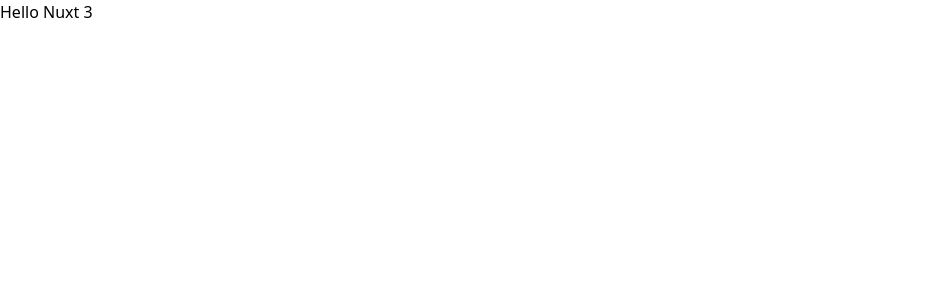
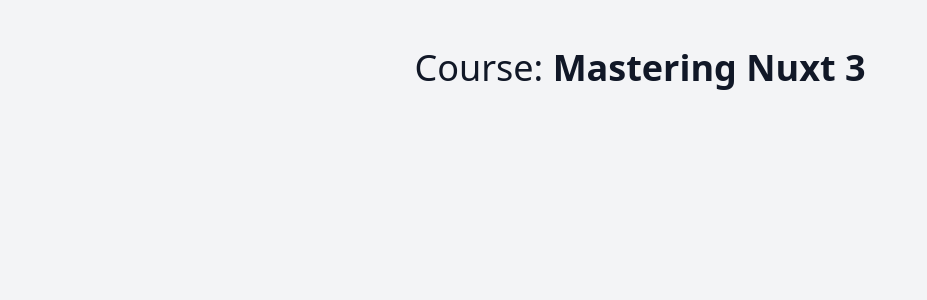
Before and after one commit to lsimonidev/mastering-nuxt-3, a Nuxt app: page / in a window 1280 px wide. Shown: the top 300 px of the page, without its empty margins (0-927 px from the left). Built offline with nearby package versions, Linux system fonts and the light colour scheme.

Commit message:
starting chapter 2

```diff
--- a/pages/index.vue
+++ b/pages/index.vue
@@ -1 +1,13 @@
-<template>Hello Nuxt 3</template>
+<template>
+  <div class="p-12 bg-gray-100 w-full h-full min-h-screen flex flex-col items-center">
+    <div class="prose mb-12">
+      <h1>
+        <span class="font-medium">
+          Course:
+          <span ><NuxtLink to="course" class="font-bold no-underline">Mastering Nuxt 3</NuxtLink></span>
+        </span>
+      </h1>
+    </div>
+  </div>
+
+</template>
```
Also changed, not shown: 1 other file (tests, documents, lock files or other folders).
